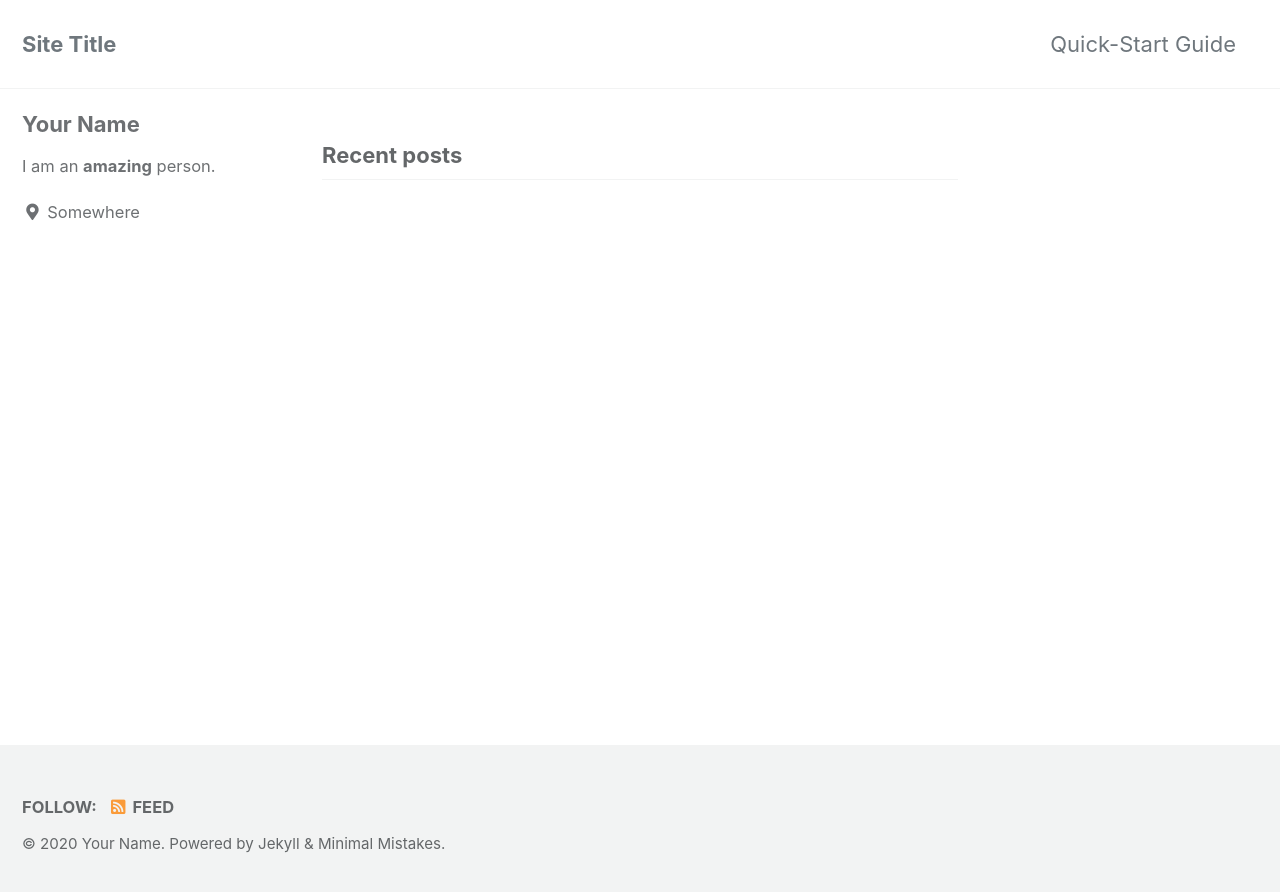
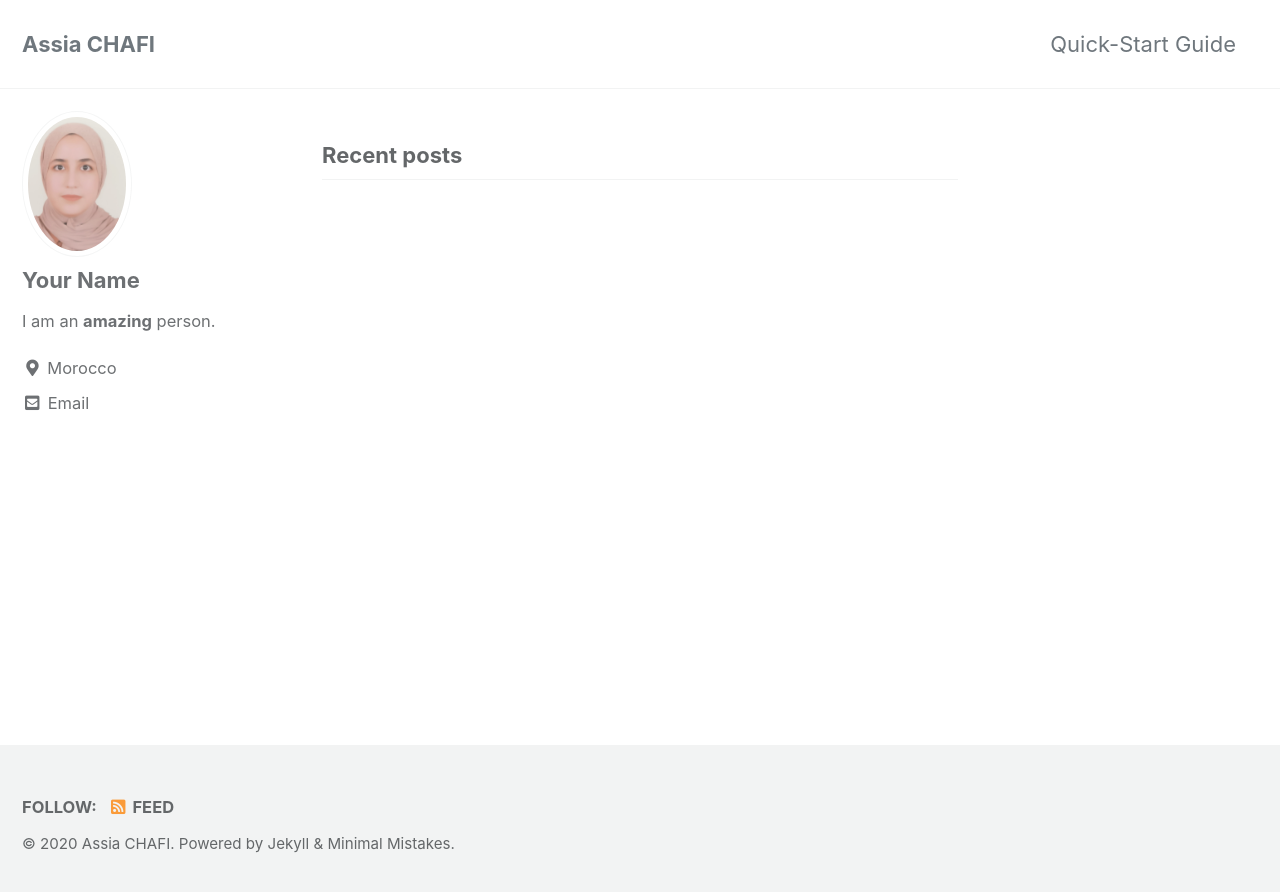
Before and after one commit to achafi/myportfolio, a Jekyll site: the page built from index.html, in a window 1280 px wide. Shown: the top 892 px of the page. Built offline with Jekyll 4.4.1, drawn with Linux system fonts in a browser that asks for light colours; cached includes are drawn as plain includes; the list of posts is cut into pages by our own code.

Commit message:
update config.yml

```diff
--- a/_config.yml
+++ b/_config.yml
@@ -16,11 +16,11 @@ minimal_mistakes_skin    : "default" # "air", "aqua", "contrast", "dark", "dirt"
 
 # Site Settings
 locale                   : "en-US"
-title                    : "Site Title"
+title                    : "Assia CHAFI"
 title_separator          : "-"
 subtitle                 : # site tagline that appears below site title in masthead
-name                     : "Your Name"
-description              : "An amazing website."
+name                     : "Assia CHAFI"
+description              : "Data Science Portfolio"
 url                      : # the base hostname & protocol for your site e.g. "https://mmistakes.github.io"
 baseurl                  : # the subpath of your site, e.g. "/blog"
 repository               : # GitHub username/repo-name e.g. "mmistakes/minimal-mistakes"
@@ -94,14 +94,14 @@ analytics:
 # Site Author
 author:
   name             : "Your Name"
-  avatar           : # path of avatar image, e.g. "/assets/images/bio-photo.jpg"
+  avatar           : "/assets/images/avatar.jpeg"
   bio              : "I am an **amazing** person."
-  location         : "Somewhere"
+  location         : "Morocco"
   email            :
   links:
     - label: "Email"
       icon: "fas fa-fw fa-envelope-square"
-      # url: "mailto:your.name@email.com"
+      url: "mailto:assia.chafii93@gmail.com"
     - label: "Website"
       icon: "fas fa-fw fa-link"
       # url: "https://your-website.com"
```
Also changed, not shown: assets/images/avatar.jpeg (added).
